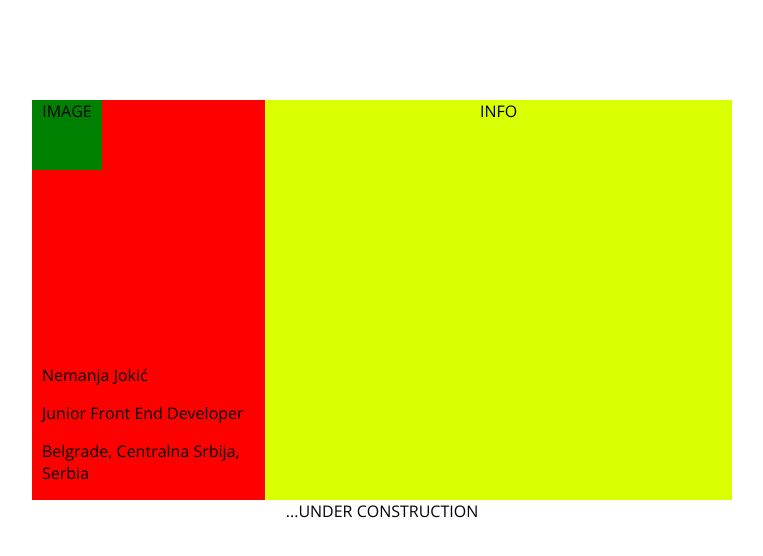
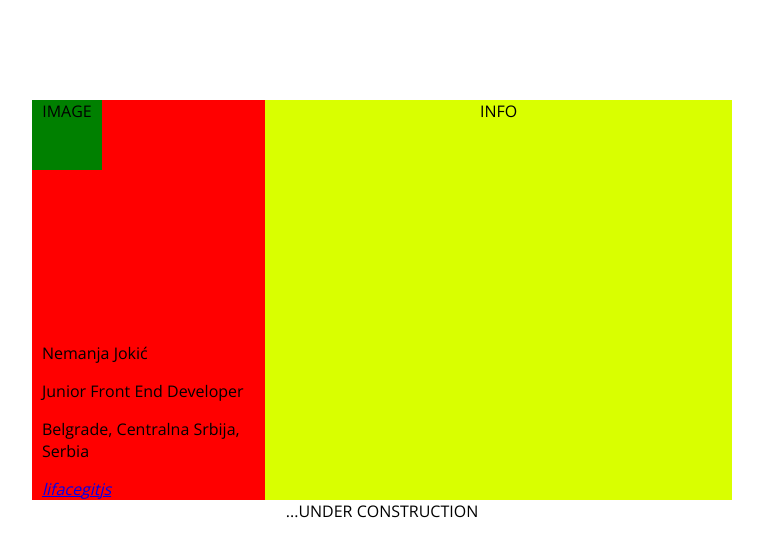
Before and after one commit to nemanja-jokic/portfolio, a React (Create React App) app: page / in a window 1280 px wide. Shown: the top 556 px of the page, without its empty margins (258-1021 px from the left). Built offline with nearby package versions, Linux system fonts and the light colour scheme; no server answers; a web font is replaced by a local one.

Commit message:
update ccard

```diff
--- a/src/components/contactCard.js
+++ b/src/components/contactCard.js
@@ -10,6 +10,21 @@ export default class ContactCard extends Component {
             <p> Nemanja Jokić</p>
             <p>Junior Front End Developer</p>
             <p>Belgrade, Centralna Srbija, Serbia</p>
+            <div>
+              <a href="#">
+                {/* target="_blank" */}
+                <i className="linkendin">li</i>
+              </a>
+              <a href="#">
+                <i className="facebook">face</i>
+              </a>
+              <a href="#">
+                <i className="github">git</i>
+              </a>
+              <a href="#">
+                <i className="oykos">js</i>
+              </a>
+            </div>
           </div>
         </div>
         <div className="card-wrapper-right">INFO</div>
```
